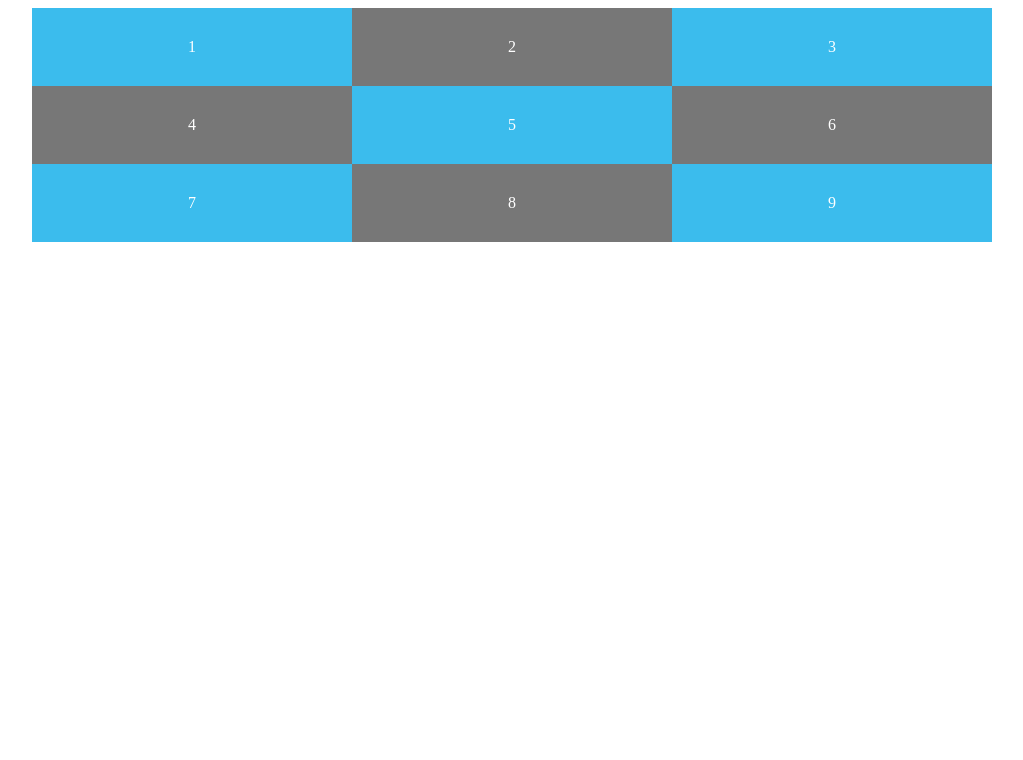
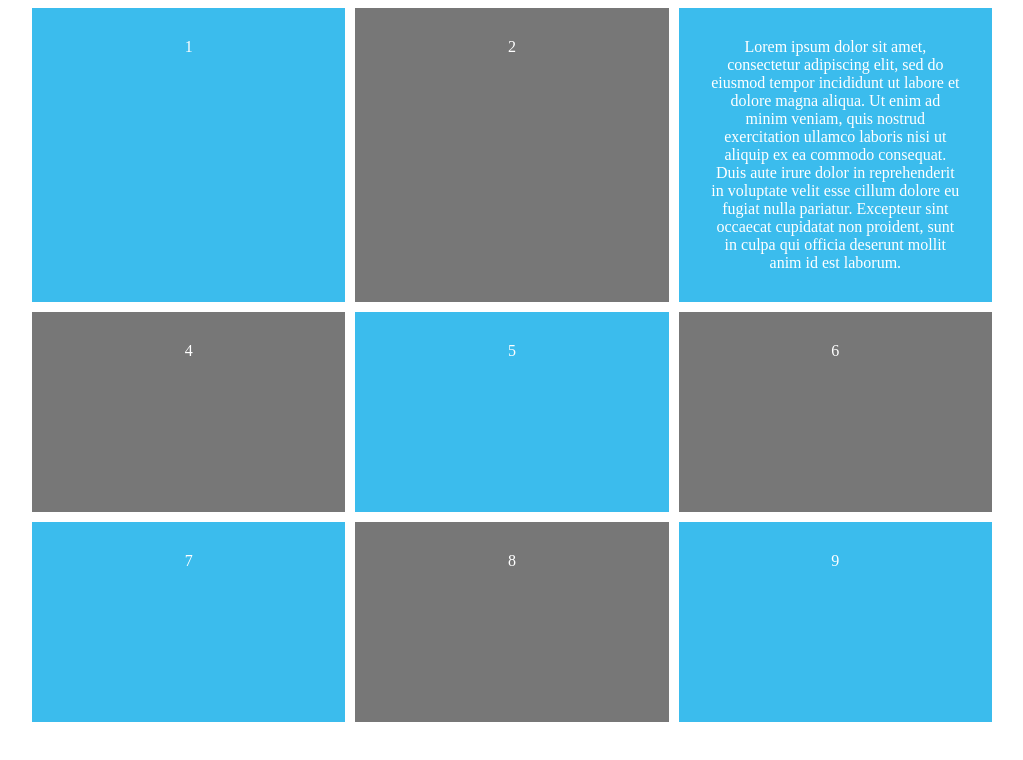
Before and after one commit to maxmagee/css-grids, a plain HTML site: page index.html in a window 1280 px wide. Shown: the top 760 px of the page, without its empty margins (128-1151 px from the left). Drawn offline with Linux system fonts and the light colour scheme.

Commit message:
Rows and gaps

```diff
--- a/index.html
+++ b/index.html
@@ -11,7 +11,7 @@
     <div id="content">
         <div>1</div>
         <div>2</div>
-        <div>3</div>
+        <div>Lorem ipsum dolor sit amet, consectetur adipiscing elit, sed do eiusmod tempor incididunt ut labore et dolore magna aliqua. Ut enim ad minim veniam, quis nostrud exercitation ullamco laboris nisi ut aliquip ex ea commodo consequat. Duis aute irure dolor in reprehenderit in voluptate velit esse cillum dolore eu fugiat nulla pariatur. Excepteur sint occaecat cupidatat non proident, sunt in culpa qui officia deserunt mollit anim id est laborum.</div>
         <div>4</div>
         <div>5</div>
         <div>6</div>
--- a/main.css
+++ b/main.css
@@ -9,6 +9,11 @@ body {
     /*grid-template-columns: 30% 20% 50%;*/
     /*grid-template-columns: 1fr 2fr 1fr;*/
     grid-template-columns: repeat(3, 1fr);
+    grid-template-rows: repeat(10, minmax(200px, auto));
+    /*grid-gap: 10px*/
+    grid-column-gap: 10px;
+    grid-row-gap: 10px;
+    /*grid-auto-rows: minmax(200px, auto);*/
     max-width: 960px;
     margin: 0 auto;
 }
```
